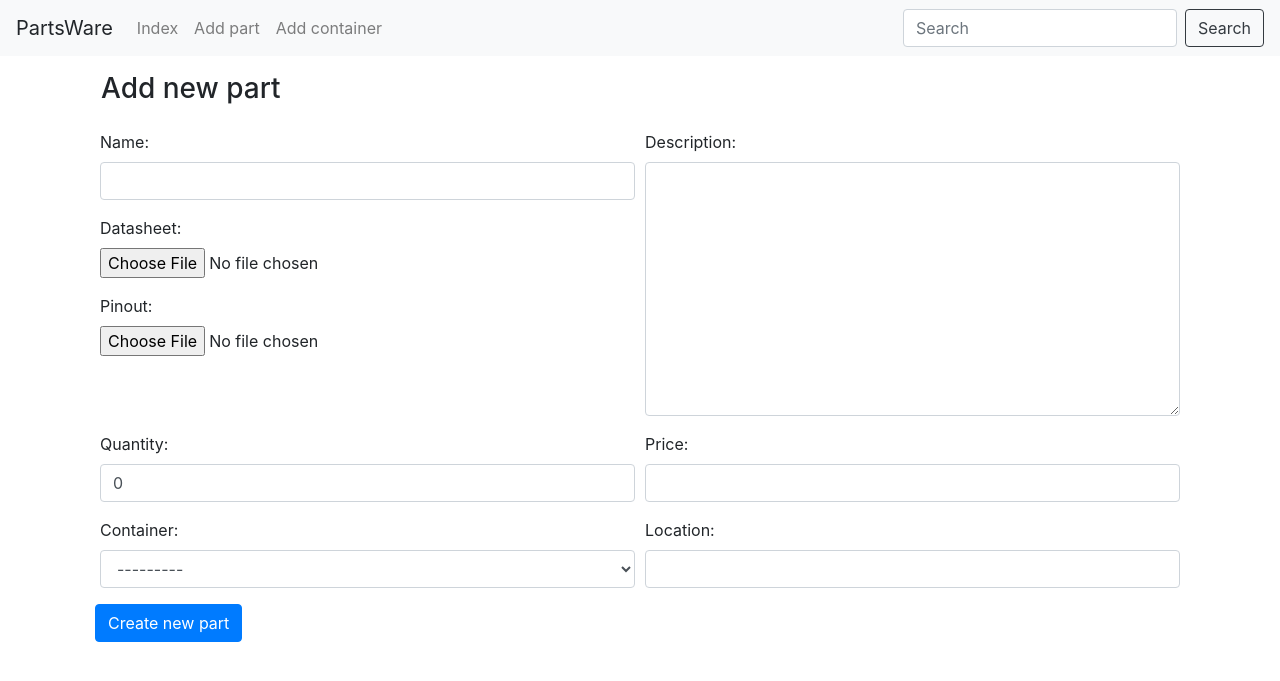
After one commit to kobus-v-schoor/parts-ware, a Django app: page /add_part/ in a window 1280 px wide. The commit adds this page. Shown: the top 681 px of the page. Run offline with Django 3.2, Linux system fonts and the light colour scheme; the visitor is signed in with stand-in values (Sample User, id 1); data that the repository does not hold is empty; some libraries are stand-ins or nearby versions.

Commit message:
added add new part view

```diff
--- a/partsware/parts/forms.py
+++ b/partsware/parts/forms.py
@@ -24,3 +24,28 @@ class ContainerForm(ModelForm):
             raise ValidationError("Naming scheme is not a valid regex")
 
         return ns
+
+class PartForm(ModelForm):
+    class Meta:
+        model = Part
+        fields = ['name', 'description', 'datasheet', 'pinout', 'quantity',
+                  'price', 'container', 'location']
+
+    def clean_container(self):
+        container = self.cleaned_data['container']
+
+        if container.user != self.user:
+            raise ValidationError("Container not owned by this user")
+
+        return container
+
+    def clean_location(self):
+        location = self.cleaned_data['location']
+        container = self.cleaned_data['container']
+
+        if not re.match(container.naming_scheme, location):
+            raise ValidationError("Location doesn't match container's"
+                                  "naming scheme: %(ns)s",
+                                  params={'ns': container.naming_scheme})
+
+        return location
--- a/partsware/parts/models.py
+++ b/partsware/parts/models.py
@@ -39,7 +39,8 @@ class Part(models.Model):
     pinout = models.ImageField(blank=True)
 
     quantity = models.PositiveSmallIntegerField(default=0)
-    price = models.DecimalField(blank=True, max_digits=10, decimal_places=2)
+    price = models.DecimalField(blank=True, null=True,
+                                max_digits=10, decimal_places=2)
 
     container = models.ForeignKey(Container, on_delete=models.PROTECT)
     # this location should be verified against the relevant container's naming
--- a/partsware/parts/templates/parts/base.html
+++ b/partsware/parts/templates/parts/base.html
@@ -18,10 +18,19 @@
         <a class="navbar-brand">PartsWare</a>
         <ul class="navbar-nav mr-auto mt-2 mt-lg-0">
             <li class="nav-item">
-                <a class="nav-link" href="{% url 'parts:index' %}">Index</a>
+                <a class="nav-link" href="{% url 'parts:index' %}">
+                    Index
+                </a>
             </li>
             <li class="nav-item">
-                <a class="nav-link" href="{% url 'parts:add_container' %}">Add container</a>
+                <a class="nav-link" href="{% url 'parts:add_part' %}">
+                    Add part
+                </a>
+            </li>
+            <li class="nav-item">
+                <a class="nav-link" href="{% url 'parts:add_container' %}">
+                    Add container
+                </a>
             </li>
         </ul>
 
--- a/partsware/parts/templates/parts/bs_form_input.html
+++ b/partsware/parts/templates/parts/bs_form_input.html
@@ -2,7 +2,7 @@
 
 <div class="form-group">
     {{ field.label_tag }}
-    {{ field|add_class:'form-control' }}
+    {{ field|add_class:bs_class }}
 
     {% for error in field.errors %}
     <div class="alert alert-danger">{{ error }}</div>
--- /dev/null
+++ b/partsware/parts/templates/parts/part.html
@@ -0,0 +1,75 @@
+{% extends 'parts/base.html' %}
+{% load parts_extras %}
+
+{% block title %}
+{% if new_part %}
+Add new part
+{% else %}
+Edit part
+{% endif %}
+{% endblock %}
+
+{% block parts_content %}
+
+<div class="container">
+    <div class="row p-3">
+        {% if new_part %}
+        <h3>Add new part</h3>
+        {% else %}
+        <h3>Edit part</h3>
+        {% endif %}
+    </div>
+
+    {% if successfully_added %}
+    <div class="alert alert-success">
+        New part successfully added
+    </div>
+    {% endif %}
+
+    <form method="post" action="{% url 'parts:add_part' %}">
+        {% csrf_token %}
+
+        <div class="form-row">
+            <div class="col">
+                {% form_input form.name %}
+                {% form_input form.datasheet %}
+                {% form_input form.pinout %}
+            </div>
+
+            <div class="col">
+                {% form_input form.description %}
+            </div>
+        </div>
+
+        <div class="form-row">
+            <div class="col">
+                {% form_input form.quantity %}
+            </div>
+
+            <div class="col">
+                {% form_input form.price %}
+            </div>
+        </div>
+
+        <div class="form-row">
+            <div class="col">
+                {% form_input form.container %}
+            </div>
+
+            <div class="col">
+                {% form_input form.location %}
+            </div>
+        </div>
+
+        <div class="form-row">
+            <div class="text-center">
+                <button class="btn btn-primary" type="submit">
+                    Create new part
+                </button>
+            </div>
+        </div>
+
+    </form>
+</div>
+
+{% endblock %}
--- a/partsware/parts/templatetags/parts_extras.py
+++ b/partsware/parts/templatetags/parts_extras.py
@@ -1,4 +1,5 @@
 from django import template
+from django.forms.widgets import ClearableFileInput
 
 register = template.Library()
 
@@ -8,4 +9,7 @@ def add_class(value, arg):
 
 @register.inclusion_tag('parts/bs_form_input.html')
 def form_input(field):
-    return {'field': field}
+    if type(field.field.widget) == ClearableFileInput:
+        return {'field': field, 'bs_class': 'form-control-file'}
+    else:
+        return {'field': field, 'bs_class': 'form-control'}
--- a/partsware/parts/urls.py
+++ b/partsware/parts/urls.py
@@ -10,4 +10,5 @@ urlpatterns = [
          name='download_datasheet'),
     path('search/', views.search, name='search'),
     path('add_container/', views.add_container, name='add_container'),
+    path('add_part/', views.add_part, name='add_part'),
 ]
--- a/partsware/parts/views.py
+++ b/partsware/parts/views.py
@@ -11,7 +11,7 @@ from django.db.models import Q
 from django.core.exceptions import PermissionDenied
 
 from .models import Tag, Container, Part
-from .forms import ContainerForm
+from .forms import ContainerForm, PartForm
 
 @login_required
 def index(request):
@@ -106,3 +106,30 @@ def add_container(request):
     }
 
     return render(request, 'parts/container.html', context=context)
+
+@login_required
+def add_part(request):
+    successfully_added = False
+
+    if request.method == 'POST':
+        form = PartForm(request.POST)
+        form.user = request.user
+        if form.is_valid():
+            part = form.save(commit=False)
+            part.user = request.user
+            part.save()
+            successfully_added = True
+    else:
+        form = PartForm()
+
+    # filter out the containers to only contain this user's containers
+    containers = Container.objects.filter(user=request.user)
+    form.fields["container"].queryset = containers
+
+    context = {
+        'new_part': True,
+        'successfully_added': successfully_added,
+        'form': form,
+    }
+
+    return render(request, 'parts/part.html', context=context)
```
Also changed, not shown: partsware/parts/migrations/0002_auto_20200928_1034.py (added).
